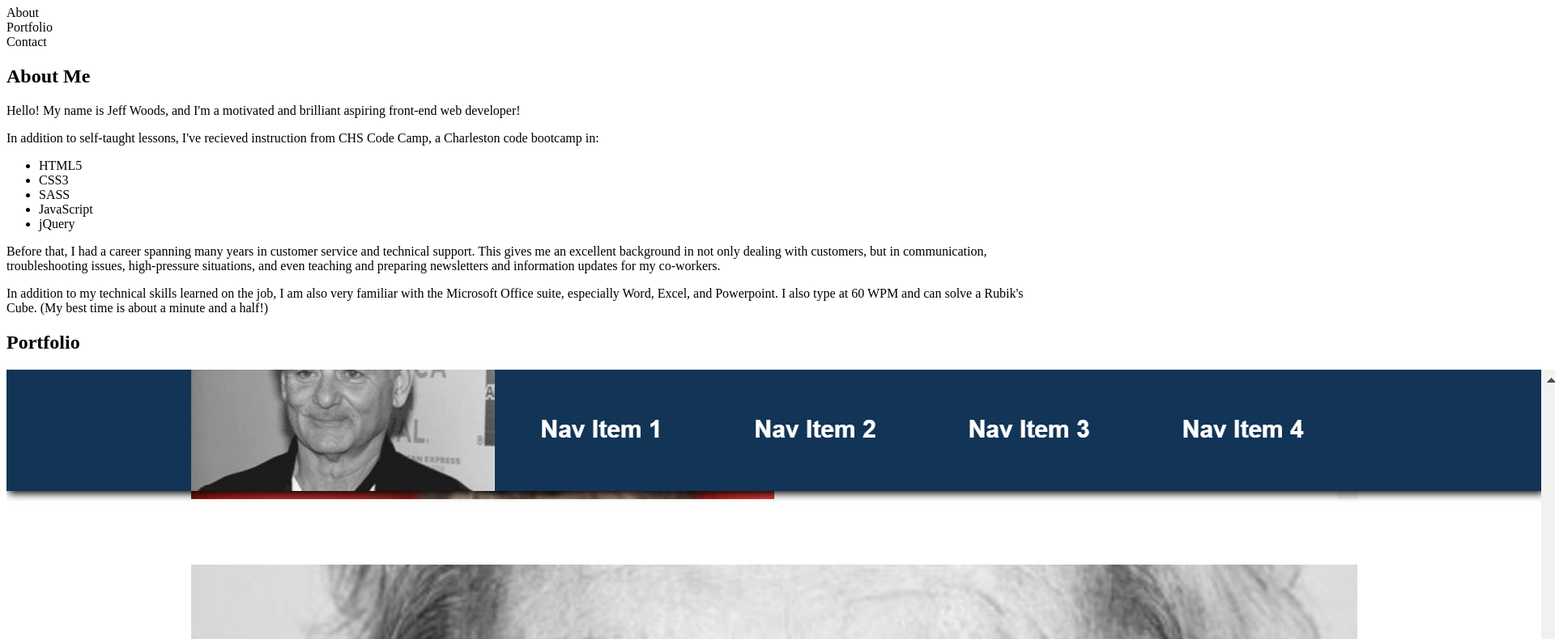
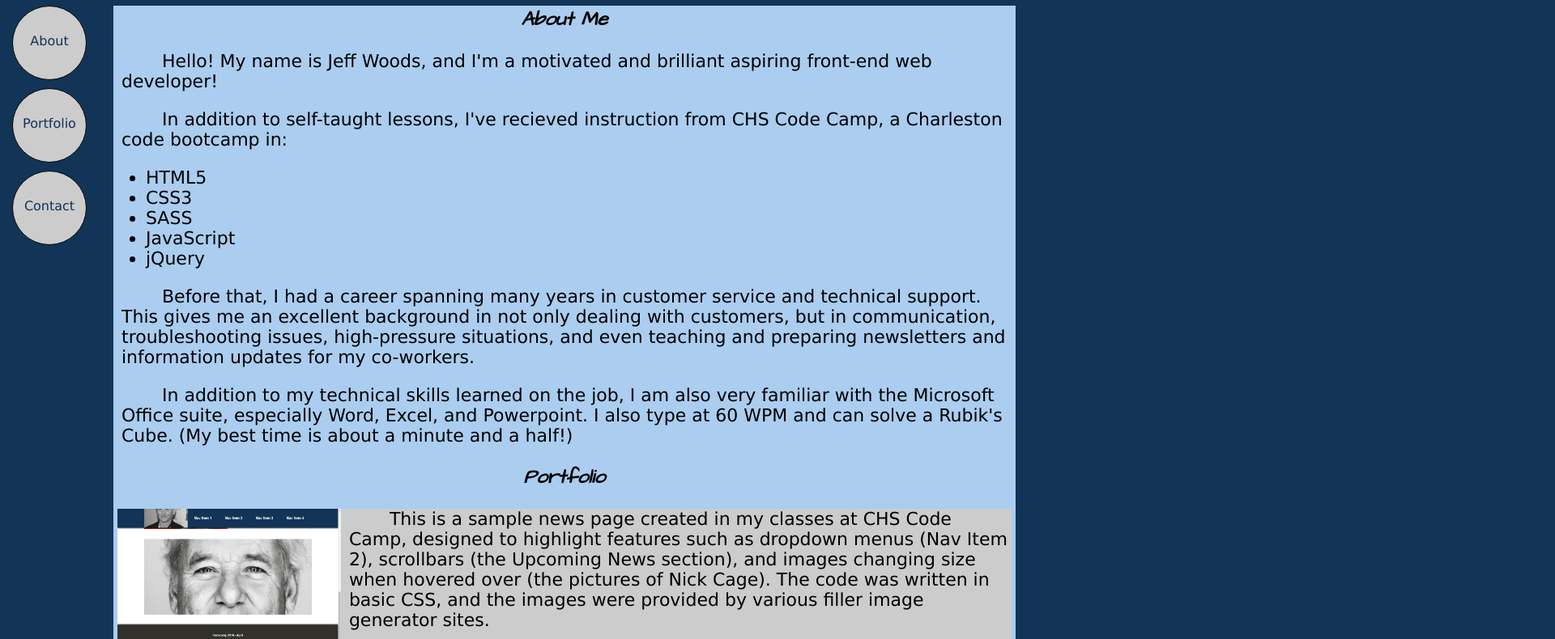
Before and after one commit to webdesignjeff/webdesignjeff, a plain HTML site: page index.html in a window 1280 px wide. Shown: the part 73-863 px from the top of the page at 81% size, 1920 px wide, since content can reach past the window. Drawn offline with Linux system fonts and the light colour scheme.

Commit message:
correct error on index
Index had out of date path for css, fixed

```diff
--- a/index.html
+++ b/index.html
@@ -4,7 +4,7 @@
     <title>Resume - Jeff Woods</title>
 
     <!-- Stylesheets -->
-    <link rel="stylesheet" href="\css\resume.css"/>
+    <link rel="stylesheet" href="resume.css"/>
     <link href="https://fonts.googleapis.com/css?family=Architects+Daughter" rel="stylesheet">
     <script src="resume.js"></script>
 
```
